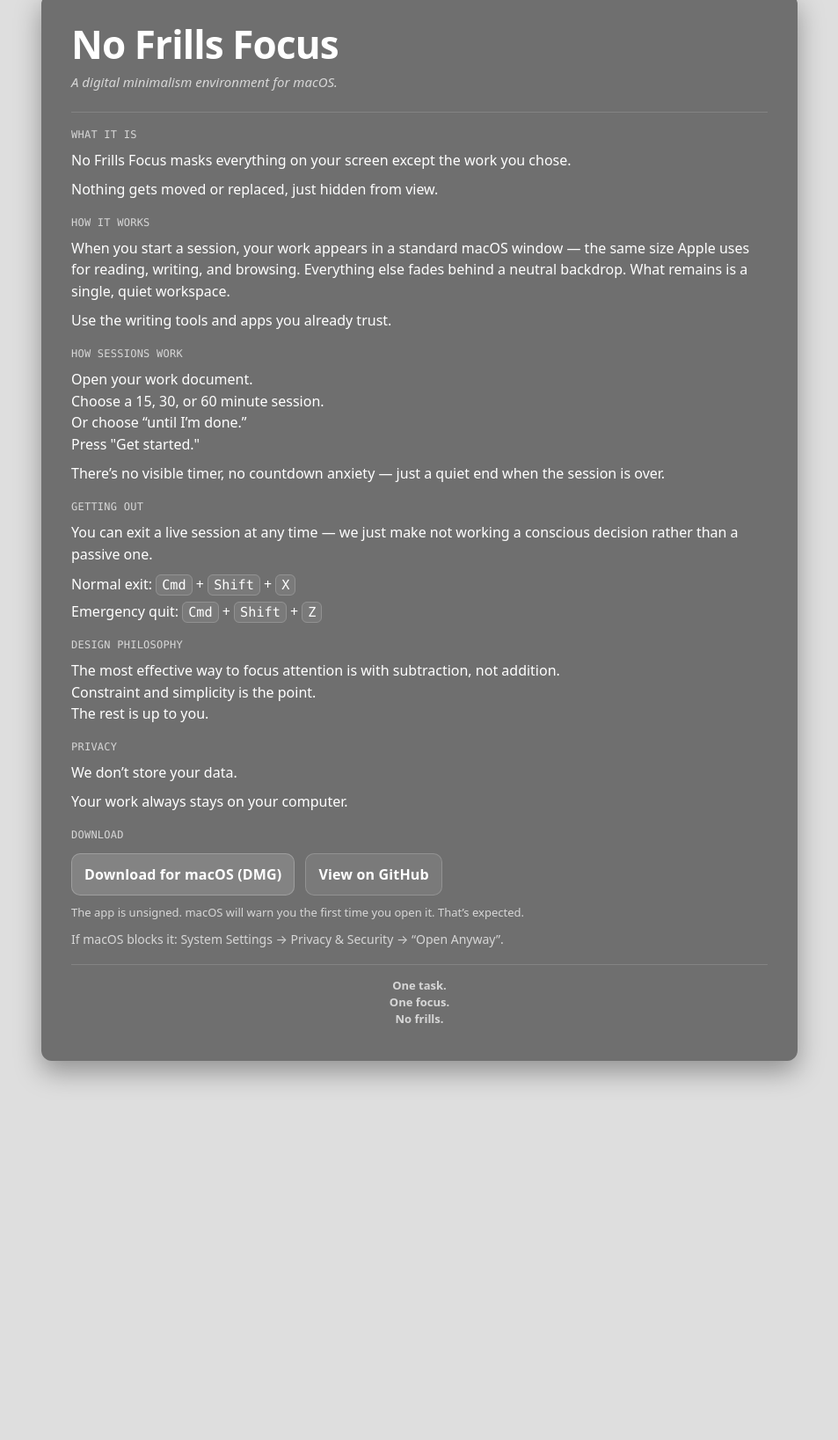
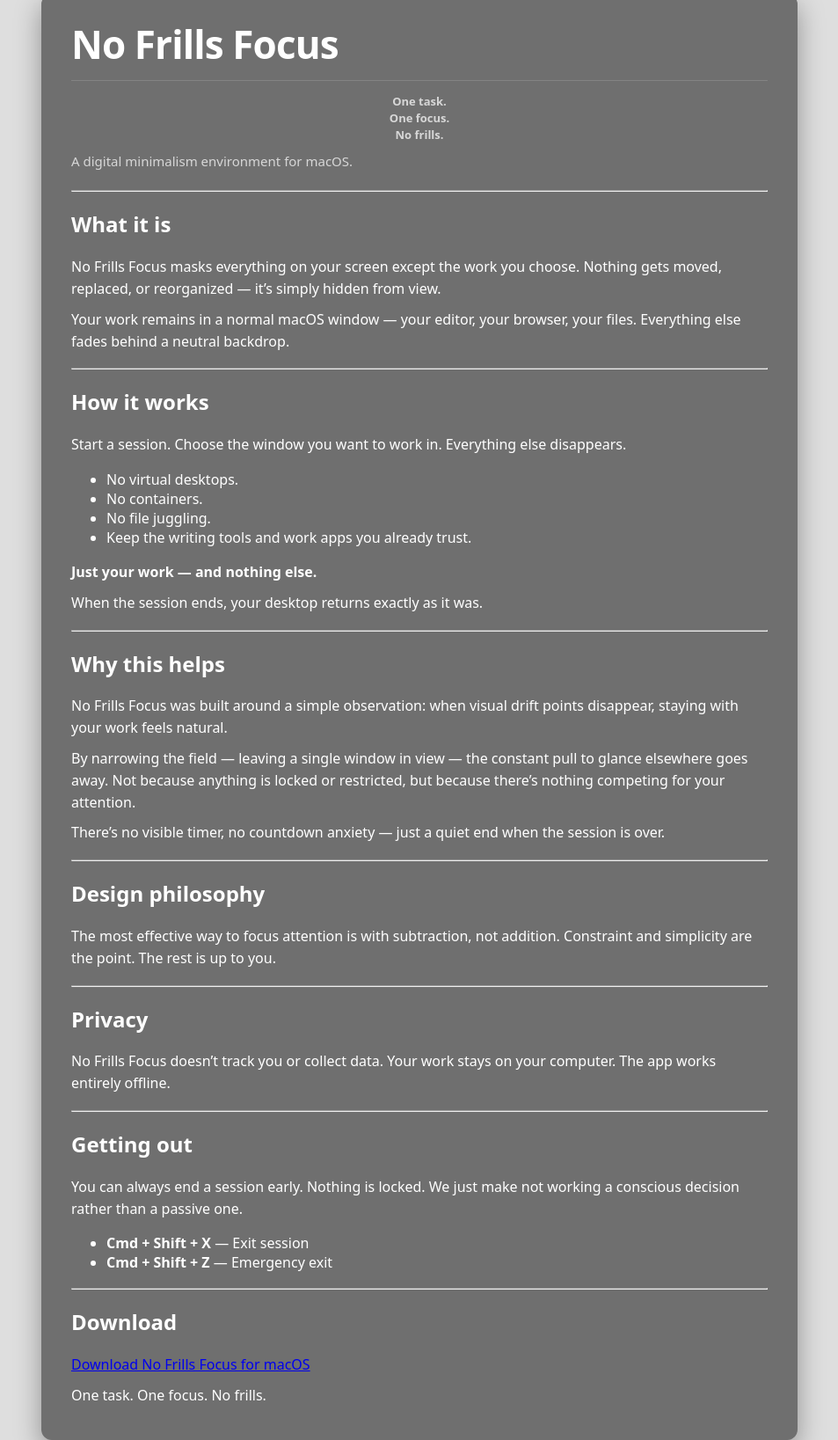
Before and after one commit to AlbatrossSpacebucks/nofrillsfocus, a plain HTML site: page index.html in a window 1280 px wide. Shown: the part 63-1700 px from the top of the page at 88% size, without its empty margins (163-1116 px from the left). Before the commit the page ends 1341 px from the top, so only its background shows below. Drawn offline with Linux system fonts and the light colour scheme.

Commit message:
Refactor index.html for better content layout
Reorganized content structure and improved readability.

```diff
--- a/index.html
+++ b/index.html
@@ -180,84 +180,111 @@
 
 <body>
   <main class="frame">
-    <article class="panel" role="region" aria-label="No Frills Focus landing">
-      <h1>No Frills Focus</h1>
-      <p class="sub"><em>A digital minimalism environment for macOS.</em></p>
+   <article class="panel" role="region" aria-label="No Frills Focus landing">
 
-      <div class="rule"></div>
+  <h1>No Frills Focus</h1>
 
-      <div class="section tight">
-        <div class="section-title">What it is</div>
-        <p>No Frills Focus masks everything on your screen except the work you chose.</p>
-        <p>Nothing gets moved or replaced, just hidden from view.</p>
-      </div>
+  <p class="tagline">
+    <strong>One task.</strong><br>
+    <strong>One focus.</strong><br>
+    <strong>No frills.</strong>
+  </p>
 
-      <div class="section tight">
-        <div class="section-title">How it works</div>
-        <p>
-          When you start a session, your work appears in a standard macOS window — the same size Apple uses for reading, writing, and browsing.
-          Everything else fades behind a neutral backdrop. What remains is a single, quiet workspace.
-        </p>
-        <p>Use the writing tools and apps you already trust.</p>
-      </div>
+  <p class="sub">A digital minimalism environment for macOS.</p>
 
-      <div class="section tight">
-        <div class="section-title">How sessions work</div>
-        <p>
-          Open your work document.<br>
-          Choose a 15, 30, or 60 minute session.<br>
-          Or choose “until I’m done.”<br>
-          Press "Get started."
-        </p>
-        <p>There’s no visible timer, no countdown anxiety — just a quiet end when the session is over.</p>
-      </div>
+  <hr class="rule">
 
-      <div class="section tight">
-        <div class="section-title">Getting out</div>
-        <p>You can exit a live session at any time — we just make not working a conscious decision rather than a passive one.</p>
-        <ul class="lines">
-          <li>Normal exit: <kbd>Cmd</kbd> + <kbd>Shift</kbd> + <kbd>X</kbd></li>
-          <li>Emergency quit: <kbd>Cmd</kbd> + <kbd>Shift</kbd> + <kbd>Z</kbd></li>
-        </ul>
-      </div>
+  <section class="block" id="what-it-is">
+    <h2>What it is</h2>
+    <p>
+      No Frills Focus masks everything on your screen except the work you choose.
+      Nothing gets moved, replaced, or reorganized — it’s simply hidden from view.
+    </p>
+    <p>
+      Your work remains in a normal macOS window — your editor, your browser, your files.
+      Everything else fades behind a neutral backdrop.
+    </p>
+  </section>
 
-      <div class="section tight">
-        <div class="section-title">Design philosophy</div>
-        <p>
-          The most effective way to focus attention is with subtraction, not addition.<br>
-          Constraint and simplicity is the point.<br>
-          The rest is up to you.</p>
-      </div>
+  <hr class="rule">
 
-      <div class="section tight">
-        <div class="section-title">Privacy</div>
-        <p>We don’t store your data.</p>
-        <p>Your work always stays on your computer.</p>
-      </div>
+  <section class="block" id="how-it-works">
+    <h2>How it works</h2>
+    <p>Start a session. Choose the window you want to work in. Everything else disappears.</p>
 
-      <div class="section">
-        <div class="section-title">Download</div>
+    <ul class="bullets">
+      <li>No virtual desktops.</li>
+      <li>No containers.</li>
+      <li>No file juggling.</li>
+      <li>Keep the writing tools and work apps you already trust.</li>
+    </ul>
 
-        <div class="cta-row">
-          <a class="btn btn-primary" href="https://github.com/AlbatrossSpacebucks/nofrillsfocus/releases/latest">
-            Download for macOS (DMG)
-          </a>
+    <p><strong>Just your work — and nothing else.</strong></p>
 
-          <a class="btn" href="https://github.com/AlbatrossSpacebucks/nofrillsfocus">
-            View on GitHub
-          </a>
-        </div>
+    <p>When the session ends, your desktop returns exactly as it was.</p>
+  </section>
 
-        <p class="meta">The app is unsigned. macOS will warn you the first time you open it. That’s expected.</p>
-        <p class="small">If macOS blocks it: System Settings → Privacy &amp; Security → “Open Anyway”.</p>
-      </div>
+  <hr class="rule">
 
-     <p class="tagline">
-  <strong>One task.</strong><br>
-  <strong>One focus.</strong><br>
-  <strong>No frills.</strong>
-</p>
-    </article>
-  </main>
-</body>
-</html>
+  <section class="block" id="why-this-helps">
+    <h2>Why this helps</h2>
+    <p>
+      No Frills Focus was built around a simple observation:
+      when visual drift points disappear, staying with your work feels natural.
+    </p>
+    <p>
+      By narrowing the field — leaving a single window in view — the constant pull to glance elsewhere goes away.
+      Not because anything is locked or restricted, but because there’s nothing competing for your attention.
+    </p>
+    <p>
+      There’s no visible timer, no countdown anxiety — just a quiet end when the session is over.
+    </p>
+  </section>
+
+  <hr class="rule">
+
+  <section class="block" id="design-philosophy">
+    <h2>Design philosophy</h2>
+    <p>
+      The most effective way to focus attention is with subtraction, not addition.
+      Constraint and simplicity are the point. The rest is up to you.
+    </p>
+  </section>
+
+  <hr class="rule">
+
+  <section class="block" id="privacy">
+    <h2>Privacy</h2>
+    <p>
+      No Frills Focus doesn’t track you or collect data.
+      Your work stays on your computer. The app works entirely offline.
+    </p>
+  </section>
+
+  <hr class="rule">
+
+  <section class="block" id="getting-out">
+    <h2>Getting out</h2>
+    <p>
+      You can always end a session early. Nothing is locked.
+      We just make not working a conscious decision rather than a passive one.
+    </p>
+
+    <!-- Replace these with your actual shortcuts -->
+    <ul class="bullets">
+      <li><strong>Cmd + Shift + X</strong> — Exit session</li>
+      <li><strong>Cmd + Shift + Z</strong> — Emergency exit</li>
+    </ul>
+  </section>
+
+  <hr class="rule">
+
+  <section class="block" id="download">
+    <h2>Download</h2>
+    <p class="cta">
+      <a class="button" href="DIST_LINK_HERE">Download No Frills Focus for macOS</a>
+    </p>
+    <p class="fine">One task. One focus. No frills.</p>
+  </section>
+
+</article>
```
